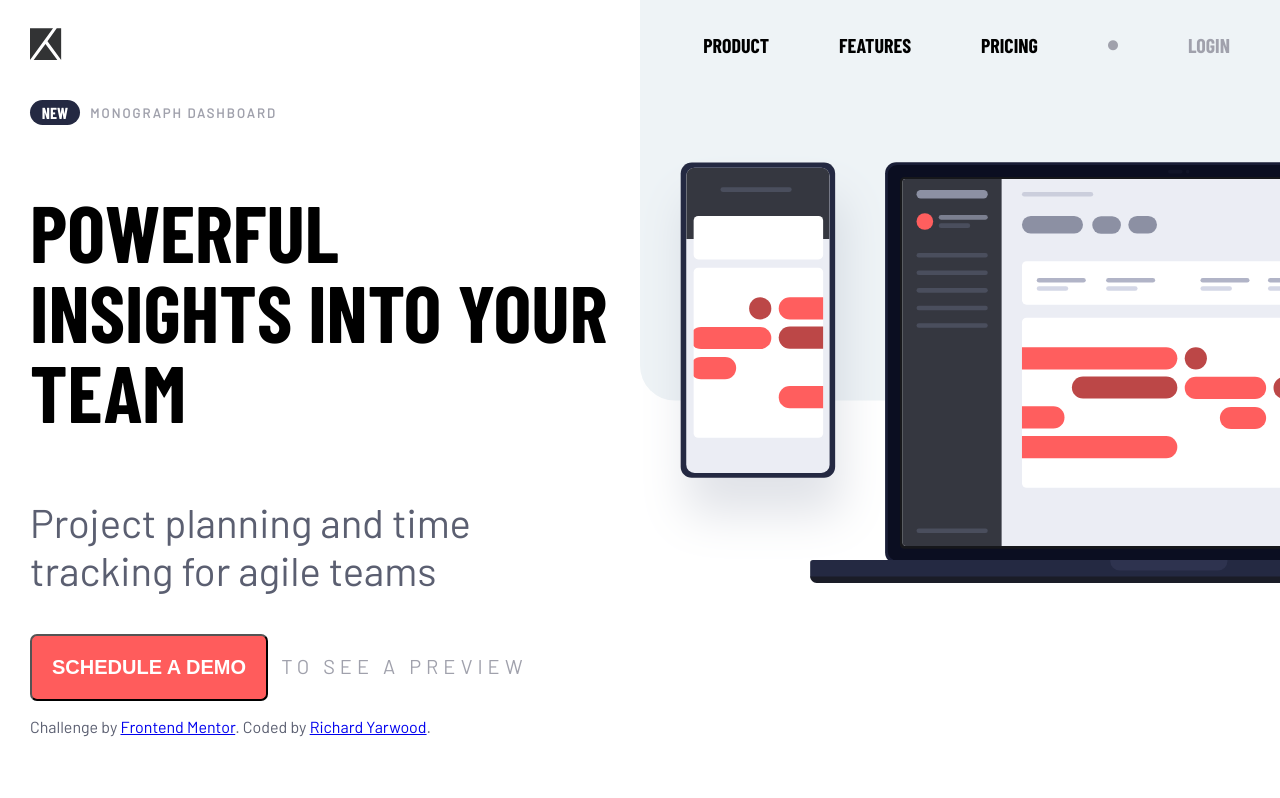
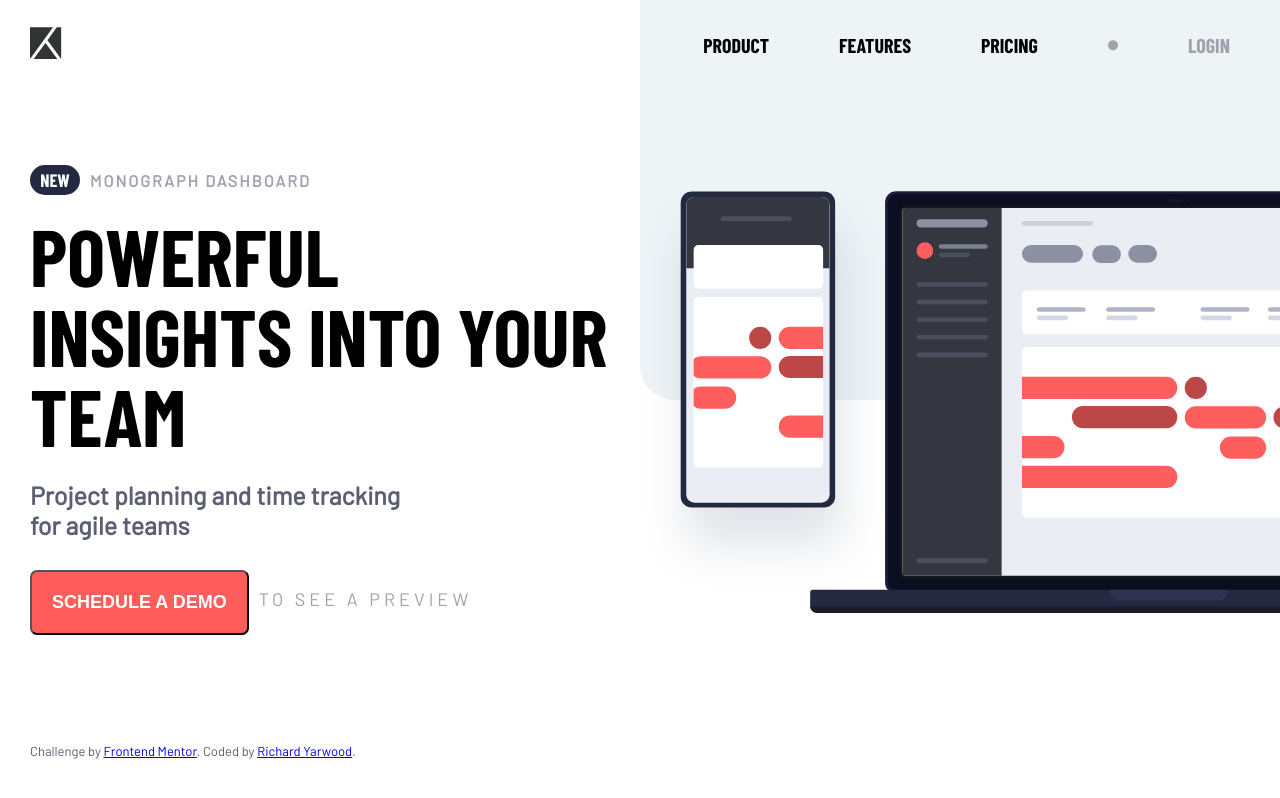
Before and after one commit to richyarwood/frontend-mentor, a plain HTML site: page project-tracking-intro-component-master/index.html in a window 1280 px wide. Shown: the top 798 px of the page. Drawn offline with nearby package versions, Linux system fonts and the light colour scheme.

Commit message:
Final styling

```diff
--- a/project-tracking-intro-component-master/index.html
+++ b/project-tracking-intro-component-master/index.html
@@ -20,7 +20,8 @@
     <header>
       <div><img src="./images/logo.svg" alt="Site Logo"></div>
       <nav role="navigation hidden" aria-expanded="false">
-        <button class="hamburger-menu" onclick="toggleMenu()"><i class="fas fa-bars"></i></button>
+        <button class="hamburger-menu" onclick="toggleMenu()" role="button"
+          aria-label="Mobile navigation menu button"><i class="fas fa-bars"></i></button>
         <ul class="navigation hidden">
           <li><a href="#">Product</a></li>
           <li><a href="#">Features</a></li>
@@ -44,28 +45,27 @@
           Monograph Dashboard
         </h2>
       </div>
-
       <h1>
         Powerful insights into your team
       </h1>
-      <p>
+      <h3>
         Project planning and time tracking for agile teams
-      </p>
-      <button class="button--red">
-        Schedule a demo
-      </button>
-      <p class="paragraph--uppercase">
-        to see a preview
-      </p>
+      </h3>
+      <div class="button__submit--wrapper">
+        <button class="button--red" role="button" aria-label="Schedule demo button">
+          Schedule a demo
+        </button>
+        <p class="paragraph--uppercase">
+          to see a preview
+        </p>
+      </div>
     </section>
-
     <footer>
       <p class="attribution">
         Challenge by <a href="https://www.frontendmentor.io?ref=challenge" target="_blank">Frontend Mentor</a>.
         Coded by <a href="https://richyarwood.co.uk">Richard Yarwood</a>.
       </p>
     </footer>
-
   </div>
 
   <script>
--- a/project-tracking-intro-component-master/styles.scss
+++ b/project-tracking-intro-component-master/styles.scss
@@ -16,29 +16,28 @@ html {
 
 body {
   font-family: $secondary-font;
-  font-size: 1.6rem;
+  font-size: 1.8rem;
   margin: 0;
   position: relative;
 
   &::before {
     background-color: $light-greyish-blue;
+    border-radius: 35px;
     content: "";
-    width: 100%;
     height: 100%;
-    border-radius: 35px;
     position: absolute;
     right: 0;
     top: 0;
     transform: translate(50%, -50%);
+    width: 100%;
     z-index: -10;
   }
 }
 
-
 header {
+  margin: 20px 0 30px 0;
   position: relative;
   width: 100%;
-  margin: 20px 0 30px 0;
 }
 
 header,
@@ -46,6 +45,8 @@ section,
 footer {
   padding: 0 30px;
 }
+
+// NAVIGATION STYLES ==============================
 
 ul {
   background-color: hsl(360, 100%, 100%);
@@ -63,19 +64,35 @@ ul {
   width: 300px;
 
   li {
+    font-family: $secondary-font;
+    font-weight: 700;
+    padding: 20px 0;
     text-transform: uppercase;
-    padding: 20px 0;
-    font-weight: 700;
-    font-family: $secondary-font;
 
     &.navigation--separator {
       display: none;
     }
 
     a {
+      color: hsl(360, 0%, 0%);
+      position: relative;
       text-decoration: none;
-      color: hsl(360, 0%, 0%);
 
+      &::before {
+        content: "";
+        position: absolute;
+        width: 100%;
+        height: 2px;
+        background-color: hsl(360, 0%, 0%);
+        bottom: -4px;
+        left: 0px;
+        transform: scaleX(0);
+        transition: transform 0.3s ease 0s;
+      }
+
+      &:hover::before {
+        transform: scaleX(1);
+      }
     }
 
     &:last-child {
@@ -83,11 +100,15 @@ ul {
 
       a {
         color: $greyish-blue;
+
+        &::before {
+          background-color: $greyish-blue;
+        }
       }
+
     }
 
   }
-
 
   &.active {
     display: block;
@@ -95,13 +116,6 @@ ul {
 
   &.hidden {
     display: none;
-  }
-}
-
-.hero-image {
-  img {
-    width: 100%;
-    margin-bottom: 60px;
   }
 }
 
@@ -119,46 +133,55 @@ button {
 
 }
 
+// NAVIGATION STYLES END ==========================
+
+.hero-image {
+  img {
+    margin-bottom: 60px;
+    width: 100%;
+  }
+}
+
 h1 {
-  text-transform: uppercase;
   font-size: 3.5rem;
   line-height: 3.5rem;
+  text-transform: uppercase;
 }
 
 h2 {
-  text-transform: uppercase;
   color: $greyish-blue;
   font-family: $body-font;
-  font-size: 1.3rem;
+  font-size: 1.6rem;
+  letter-spacing: 2px;
   margin: 0 0 0 10px;
-  letter-spacing: 2px;
+  text-transform: uppercase;
 }
 
-p {
+p,
+h3 {
+  color: $dark-greyish-blue;
   font-family: $body-font;
-  color: $dark-greyish-blue;
   font-size: 2rem;
 
   &.paragraph--uppercase {
+    color: $greyish-blue;
     font-size: 1.2rem;
+    letter-spacing: 0.9px;
     text-transform: uppercase;
-    display: inline;
-    color: $greyish-blue;
-    letter-spacing: 0.9px;
   }
 }
 
 .callout {
+  align-items: center;
   display: flex;
-  align-items: center;
 
   .callout__button--black {
     background-color: $very-dark-blue;
     border-radius: 50px;
     color: hsl(360, 100%, 100%);
     font-weight: 700;
-    height: 25px;
-    padding: 3px;
+    height: 30px;
+    padding: 4px;
     text-align: center;
     text-transform: uppercase;
     width: 50px;
@@ -167,23 +190,36 @@ p {
 
 .button {
 
+  &__submit--wrapper {
+    display: flex;
+    margin-top: 30px;
+  }
+
   &--red {
     background-color: hsl(0, 100%, 68%);
-    display: inline-block;
+    border-radius: 7px;
     color: hsl(0,100%,100%);
-    border-radius: 7px;
+    cursor: pointer;
+    font-weight: 700;
+    margin-right: 10px;
     padding: 10px 10px;
-    cursor: pointer;
     text-transform: uppercase;
-    margin-right: 10px;
-    font-weight: 700;
+    transition: all≥ 0.2s ease-in-out;
+
+    &:hover {
+      background-color: hsl(0, 100%, 78%);
+      transform: scale(1.01);
+      box-shadow: 0px 10px 10px -10px rgba(97,94,94,0.75);
+    }
   }
 }
 
 footer {
 
+  margin-top: 30px;
+
   p {
-    font-size: 1.6rem;
+    font-size: 1.3rem;
   }
 
 }
@@ -196,10 +232,14 @@ footer {
 */
 @media (min-width: 800px) {
 
+  // GRID ================================
+
   .grid__wrapper {
+    align-content: stretch;
     display: grid;
     grid-template-rows: 100px auto 100px;
     grid-template-columns: 1fr 1fr;
+    height: 100vh;
     max-width: 1440px;
 
     grid-template-areas:
@@ -209,33 +249,39 @@ footer {
   }
 
   header {
+    align-items: center;
+    display: flex;
     grid-area: head;
-    display: flex;
     justify-content: space-between;
-    align-items: center;
   }
 
   .grid--left {
+    align-self: center;
     grid-area: main-left;
-    align-self: center;
   }
 
   .grid--right {
+    align-self: center;
     grid-area: main-right;
-    align-self: center;
   }
 
   footer {
     grid-area: footer;
   }
 
+  // GRID END ============================
+
+  h1 {
+    margin: 20px 0;
+  }
+
   ul {
     background: none;
     box-shadow: none;
-    position: static;
     font-size: 2rem;
     margin: 0;
     padding: 20px;
+    position: static;
     text-align: center;
     transform: none;
     width: 100%;
@@ -248,9 +294,9 @@ footer {
       text-transform: uppercase;
 
       &.navigation--separator {
+        color: $greyish-blue;
         display: block;
         font-size: 1rem;
-        color: $greyish-blue;
       }
     }
 
@@ -260,8 +306,8 @@ footer {
     }
 
     &.hidden {
+      align-items: center;
       display: flex;
-      align-items: center;
     }
   }
 
@@ -274,28 +320,43 @@ footer {
     line-height: 8rem;
   }
 
-  p {
-    font-size: 4rem;
-    padding-right: 30px;
+  h3 {
+    font-size: 2.5rem;
+    padding-right: 100px;
+  }
+
+  .hero-image {
+    img {
+      margin: 0;
+    }
   }
 
   .button {
 
     &--red {
-      font-size: 2rem;
+      font-size: 1.8rem;
+      font-weight: 700;
+      margin-right: 10px;
       padding: 20px 20px;
       text-transform: uppercase;
-      margin-right: 10px;
-      font-weight: 700;
     }
   }
 
   p {
 
     &.paragraph--uppercase {
-      font-size: 2rem;
-      letter-spacing: 0.5rem;
+      font-size: 1.8rem;
+      letter-spacing: 0.4rem;
     }
   }
 
 }
+
+@media (min-width: 1200px) {
+
+  h3 {
+    font-size: 2.5rem;
+    padding-right: 200px;
+  }
+
+}
```
Also changed, not shown: project-tracking-intro-component-master/styles.css, 1 other file.
